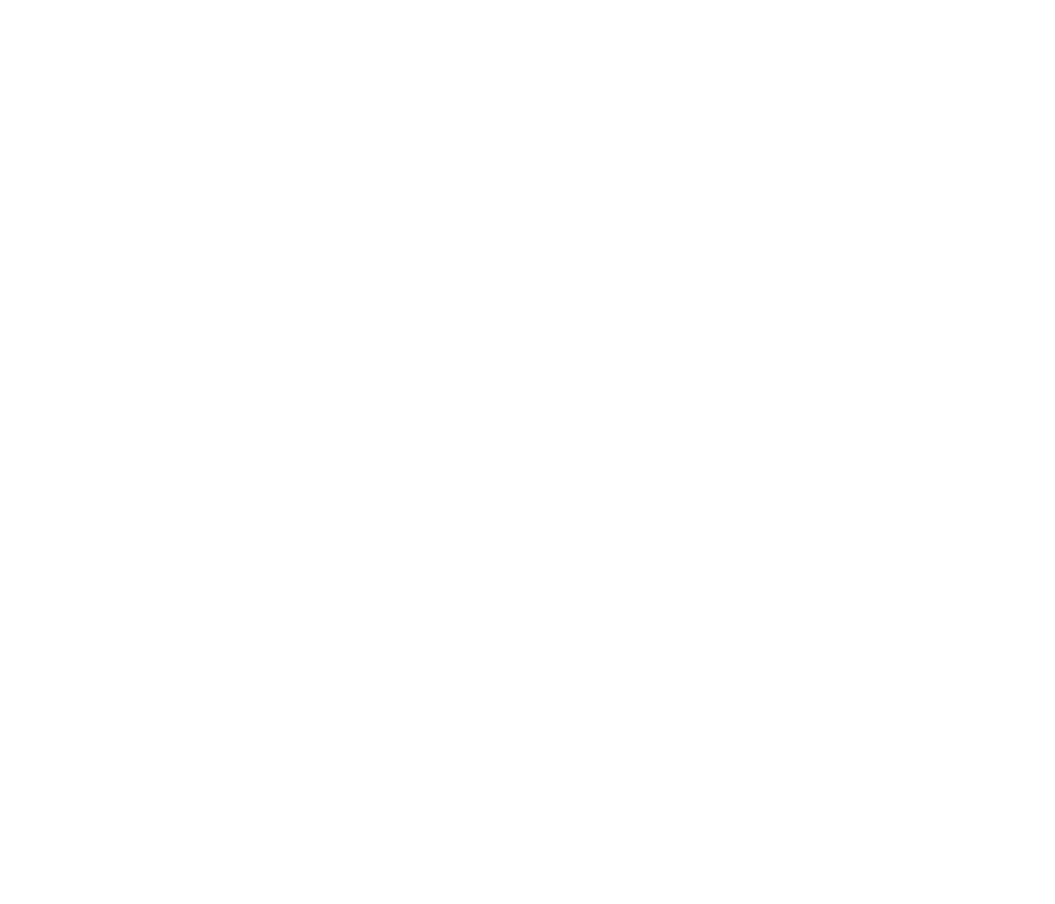
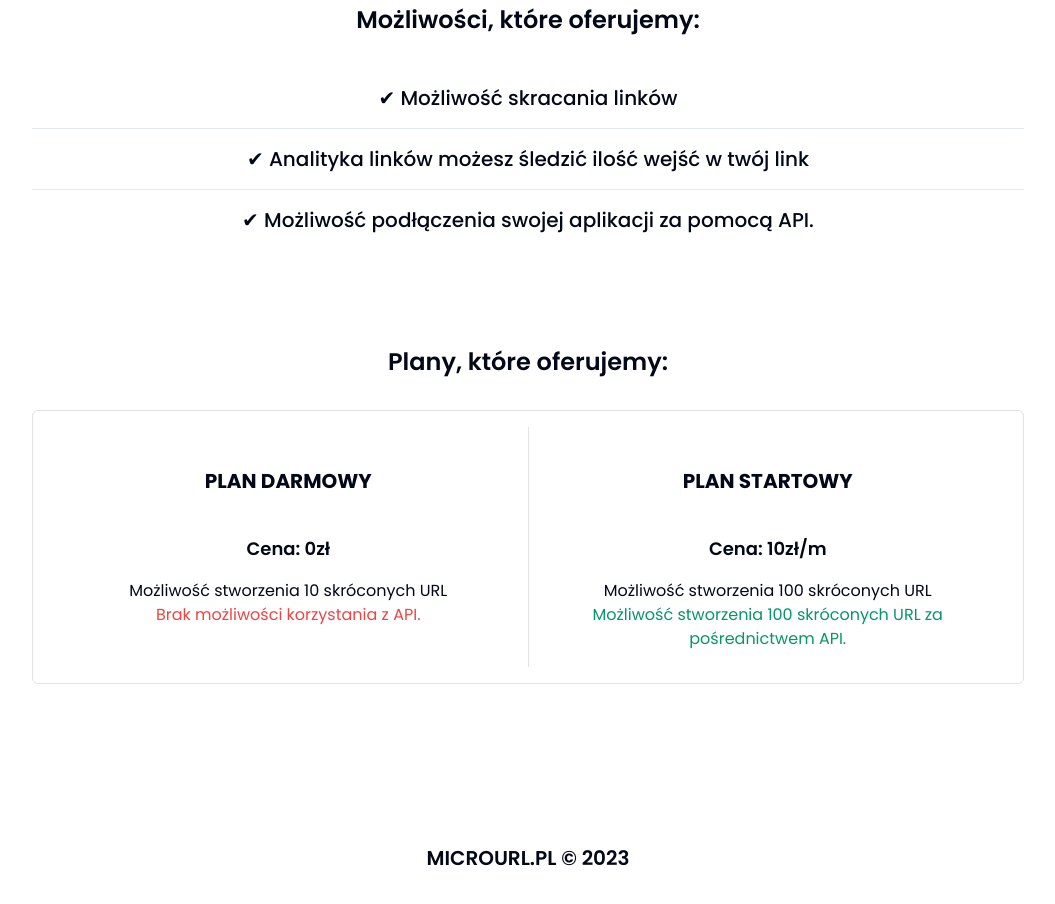
Before and after one commit to franio1999PL/microurl, a Next.js app: page / in a window 1280 px wide. Shown: the part 140-1044 px from the top of the page, without its empty margins (112-1167 px from the left). Before the commit the page ends 800 px from the top, so only its background shows below. Built offline with nearby package versions, Linux system fonts and the light colour scheme; no server answers.

Commit message:
added copy to clipboard in links dashboard

```diff
--- a/package.json
+++ b/package.json
@@ -13,6 +13,7 @@
     "@auth/prisma-adapter": "^1.0.2",
     "@prisma/client": "^5.2.0",
     "@radix-ui/react-alert-dialog": "^1.0.4",
+    "@radix-ui/react-separator": "^1.0.3",
     "@radix-ui/react-slot": "^1.0.2",
     "@radix-ui/react-tooltip": "^1.0.6",
     "@types/node": "20.5.9",
@@ -20,6 +21,7 @@
     "@types/react-dom": "18.2.7",
     "autoprefixer": "10.4.15",
     "class-variance-authority": "^0.7.0",
+    "clipboard": "^2.0.11",
     "clsx": "^2.0.0",
     "eslint": "8.48.0",
     "eslint-config-next": "13.4.19",
--- a/src/app/dashboard/links/page.tsx
+++ b/src/app/dashboard/links/page.tsx
@@ -20,8 +20,9 @@
 } from '@/components/ui/tooltip'
 
 import { PrismaClient } from '@prisma/client'
-import TableOld from '@/components/TableOld'
+
 import RemoveButton from '@/components/RemoveButton'
+import CopyUrl from '@/components/CopyUrl'
 const prisma = new PrismaClient()
 
 export default async function page () {
@@ -63,32 +64,10 @@
                   <TableRow key={link.id}>
                     <TableCell className='font-medium'>{index + 1}</TableCell>
                     <TableCell>
-                      <a href={link.longUrl} target='_blank'>
-                        <TooltipProvider>
-                          <Tooltip>
-                            <TooltipTrigger>Kliknij lub najedź</TooltipTrigger>
-                            <TooltipContent>
-                              <p>{link.longUrl}</p>
-                            </TooltipContent>
-                          </Tooltip>
-                        </TooltipProvider>
-                      </a>
+                      <CopyUrl url={link.longUrl} />
                     </TableCell>
                     <TableCell>
-                      <a
-                        href={`${process.env.MAIN_URL}/${link.slug}`}
-                        target='_blank'
-                        placeholder={`${process.env.MAIN_URL}/${link.slug}`}
-                      >
-                        <TooltipProvider>
-                          <Tooltip>
-                            <TooltipTrigger>Kliknij lub najedź</TooltipTrigger>
-                            <TooltipContent>
-                              <p>{`${process.env.MAIN_URL}/${link.slug}`}</p>
-                            </TooltipContent>
-                          </Tooltip>
-                        </TooltipProvider>
-                      </a>
+                      <CopyUrl url={`${process.env.MAIN_URL}/${link.slug}`} />
                     </TableCell>
                     <TableCell>{link.clicks}</TableCell>
                     <TableCell className='text-right'>
--- a/src/app/layout.tsx
+++ b/src/app/layout.tsx
@@ -1,3 +1,4 @@
+import Footer from '@/components/Footer'
 import './globals.css'
 import type { Metadata } from 'next'
 import { Poppins } from 'next/font/google'
@@ -19,7 +20,10 @@
 }) {
   return (
     <html lang='pl'>
-      <body className={poppins.className}>{children}</body>
+      <body className={poppins.className}>
+        {children}
+        <Footer />
+      </body>
     </html>
   )
 }
--- a/src/app/page.tsx
+++ b/src/app/page.tsx
@@ -1,9 +1,49 @@
 import Header from '@/components/header'
+import { Separator } from '@/components/ui/separator'
 
 export default function Home () {
   return (
-    <main>
+    <main className='max-w-5xl m-auto px-4'>
       <Header />
+      <section className='mt-10' id='funkcje'>
+        <div className='w-full'>
+          <h1 className='text-2xl p-8 font-semibold text-center'>
+            Możliwości, które oferujemy:
+          </h1>
+        </div>
+        <h2 className='p-4 text-center text-xl font-medium'>
+          ✔ Możliwość skracania linków
+        </h2>
+        <Separator orientation='horizontal' className='' />
+        <h4 className='p-4 text-center text-xl font-medium'>
+          ✔ Analityka linków możesz śledzić ilość wejść w twój link
+        </h4>
+        <Separator orientation='horizontal' className='' />
+        <h5 className='p-4 text-center text-xl font-medium'>
+          ✔ Możliwość podłączenia swojej aplikacji za pomocą API.
+        </h5>
+      </section>
+      <section className='w-full mt-16' id='cena'>
+        <h1 className='text-2xl p-8 font-semibold text-center'>
+          Plany, które oferujemy:
+        </h1>
+        <div className='flex  border border-zinc-200 rounded-md p-4'>
+          <div className='border-r border-zinc-200 flex-1 p-4 text-center'>
+            <h1 className='text-xl py-6 uppercase font-bold'>Plan Darmowy</h1>
+            <p className='text-lg font-semibold p-4'>Cena: 0zł</p>
+            <p>Możliwość stworzenia 10 skróconych URL</p>
+            <p className='text-red-500'>Brak możliwości korzystania z API.</p>
+          </div>
+          <div className='flex-1 p-4 text-center'>
+            <h1 className='text-xl py-6 uppercase font-bold'>Plan Startowy</h1>
+            <p className='text-lg font-semibold p-4'>Cena: 10zł/m</p>
+            <p>Możliwość stworzenia 100 skróconych URL</p>
+            <p className='text-emerald-600'>
+              Możliwość stworzenia 100 skróconych URL za pośrednictwem API.
+            </p>
+          </div>
+        </div>
+      </section>
     </main>
   )
 }
--- /dev/null
+++ b/src/components/CopyUrl.tsx
@@ -0,0 +1,38 @@
+'use client'
+import {
+  Tooltip,
+  TooltipContent,
+  TooltipProvider,
+  TooltipTrigger
+} from '@/components/ui/tooltip'
+
+type Props = {
+  url: string
+}
+
+export default function CopyUrl ({ url }: Props) {
+  const copyToClipboard = () => {
+    navigator.clipboard
+      .writeText(url)
+      .then(() => {
+        console.log('Tekst został skopiowany do schowka: ', url)
+        // Tutaj możesz dodać powiadomienie lub inne działania po skopiowaniu
+      })
+      .catch(err => {
+        console.error('Błąd podczas kopiowania do schowka: ', err)
+      })
+  }
+
+  return (
+    <TooltipProvider>
+      <Tooltip>
+        <TooltipTrigger onClick={copyToClipboard}>
+          Kliknij aby skopiować
+        </TooltipTrigger>
+        <TooltipContent>
+          <p>{url}</p>
+        </TooltipContent>
+      </Tooltip>
+    </TooltipProvider>
+  )
+}
--- /dev/null
+++ b/src/components/Footer.tsx
@@ -0,0 +1,17 @@
+import Link from 'next/link'
+
+export default function Footer () {
+  return (
+    <footer className='max-w-5xl m-auto px-4 pb-8 mt-40 select-none'>
+      <h1 className='text-xl font-semibold text-center uppercase'>
+        <Link
+          href={'/'}
+          className='hover:opacity-80 hover:underline transition-all duration-100'
+        >
+          Microurl.pl
+        </Link>{' '}
+        &copy; 2023
+      </h1>
+    </footer>
+  )
+}
--- /dev/null
+++ b/src/components/ui/separator.tsx
@@ -0,0 +1,31 @@
+"use client"
+
+import * as React from "react"
+import * as SeparatorPrimitive from "@radix-ui/react-separator"
+
+import { cn } from "@/lib/utils"
+
+const Separator = React.forwardRef<
+  React.ElementRef<typeof SeparatorPrimitive.Root>,
+  React.ComponentPropsWithoutRef<typeof SeparatorPrimitive.Root>
+>(
+  (
+    { className, orientation = "horizontal", decorative = true, ...props },
+    ref
+  ) => (
+    <SeparatorPrimitive.Root
+      ref={ref}
+      decorative={decorative}
+      orientation={orientation}
+      className={cn(
+        "shrink-0 bg-border",
+        orientation === "horizontal" ? "h-[1px] w-full" : "h-full w-[1px]",
+        className
+      )}
+      {...props}
+    />
+  )
+)
+Separator.displayName = SeparatorPrimitive.Root.displayName
+
+export { Separator }
```
Also changed, not shown: 1 other file (tests, documents, lock files or other folders).
